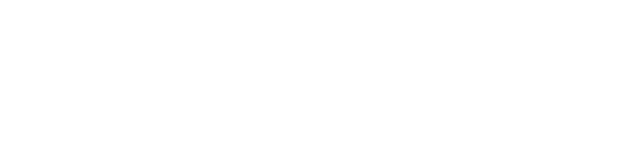
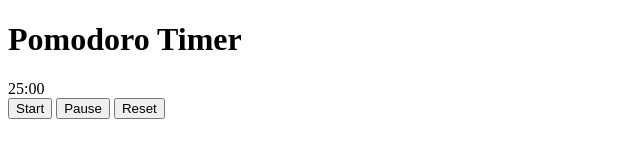
Before and after one commit to markopersonally/pomodoro-timer, a plain HTML site: page index.html in a window 1280 px wide. Shown: the whole page, without its empty margins (0-640 px from the left). Drawn offline with Linux system fonts and the light colour scheme.

Commit message:
Create index.html with basic layout

```diff
--- a/index.html
+++ b/index.html
@@ -5,5 +5,17 @@
     <meta name="viewport" content="width=device-width, initial-scale=1.0" />
     <title>Pomodoro timer</title>
   </head>
-  <body></body>
+  <body>
+    <div class="pomodoro-container">
+      <h1>Pomodoro Timer</h1>
+      <div id="timer">
+        <span id="minutes">25</span>:<span id="seconds">00</span>
+      </div>
+      <div class="buttons">
+        <button id="start-btn">Start</button>
+        <button id="pause-btn">Pause</button>
+        <button id="reset-btn">Reset</button>
+      </div>
+    </div>
+  </body>
 </html>
```
